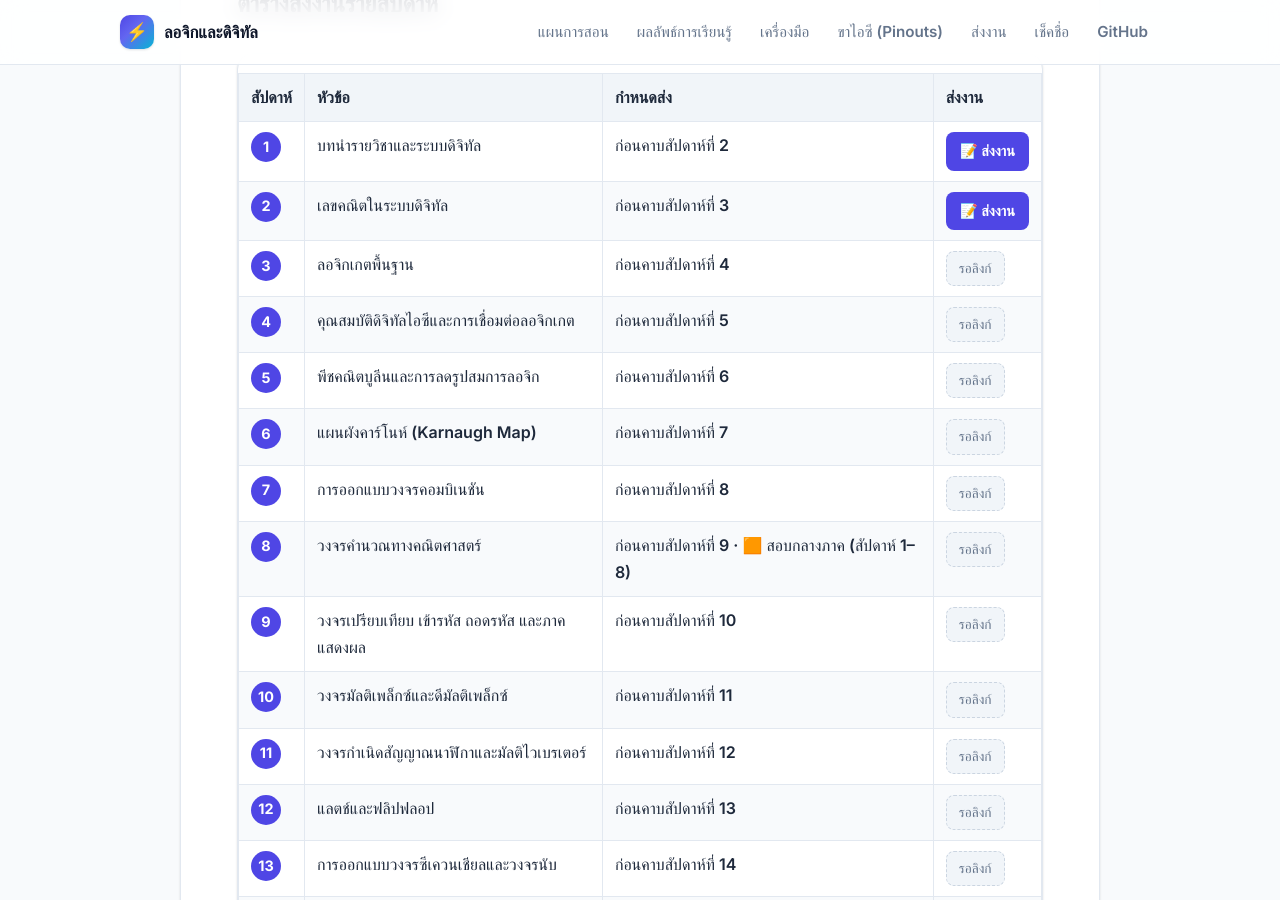
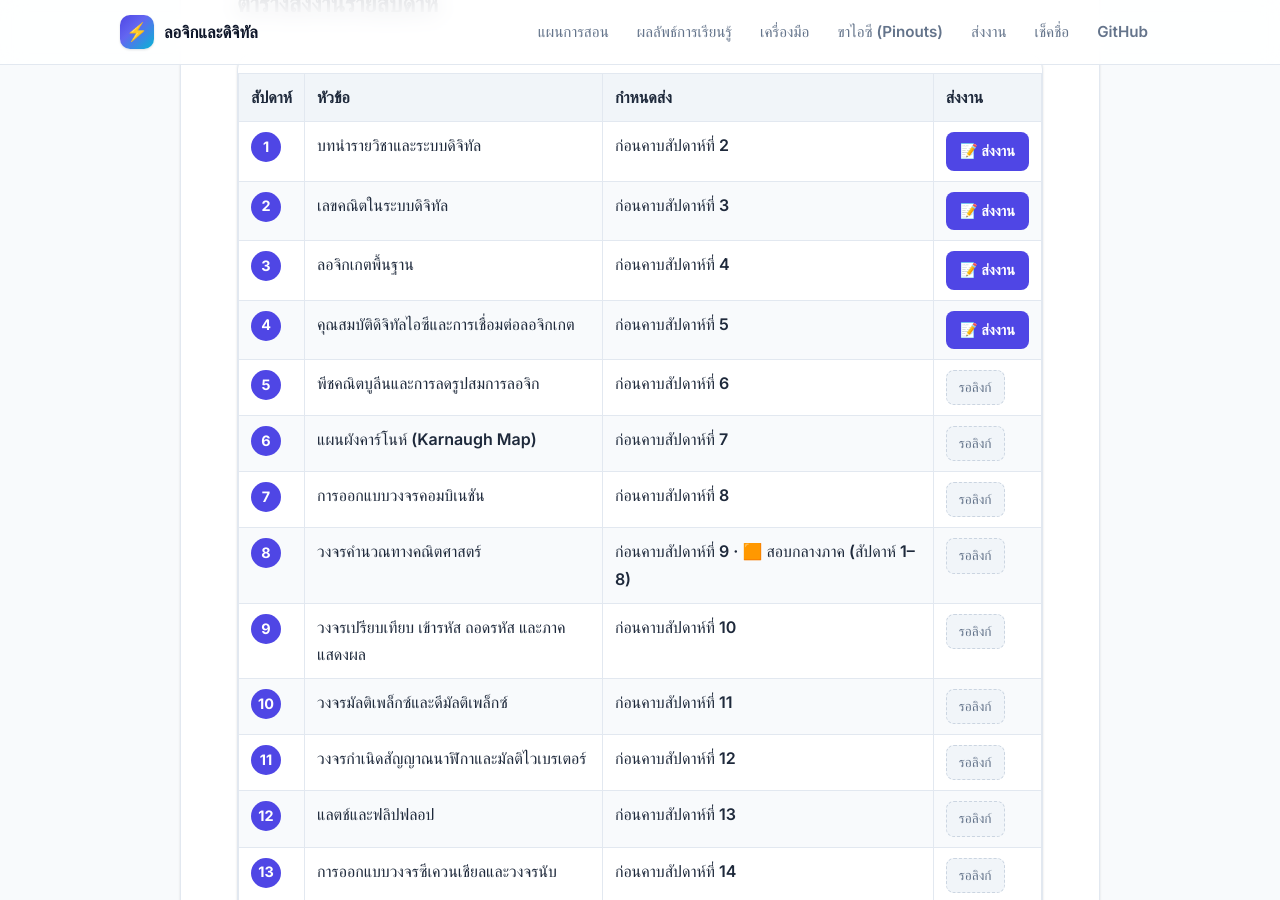
Before and after one commit to alfaXphoori/Digital, a Jekyll site: the page built from submit-work.md, in a window 1280 px wide and 900 px high, scrolled down 476 px. Built offline with Jekyll 4.4.1, drawn with Linux system fonts in a browser that asks for light colours; some web fonts are replaced; part of the change alters nothing that is shown.

```diff
--- a/submit-work.md
+++ b/submit-work.md
@@ -22,12 +22,12 @@ assignments:
     topic: ลอจิกเกตพื้นฐาน
     work: ใบงานที่ 3 — ทดลองลอจิกเกต · ต่อวงจร 7408/7432/7404/7400/7402/7486 · วัดผลด้วย LED และมัลติมิเตอร์
     due: ก่อนคาบสัปดาห์ที่ 4
-    form: "#"
+    form: "https://docs.google.com/forms/d/e/1FAIpQLSc8ovzvzNPip_3X11CoK-LK70z1vCnGNoEnmDD_ghXP4LCSJg/viewform?usp=dialog"
   - n: 4
     topic: คุณสมบัติดิจิทัลไอซีและการเชื่อมต่อลอจิกเกต
     work: ใบงานที่ 4 — คุณสมบัติและการเชื่อมต่อไอซี · วัดระดับแรงดันลอจิก TTL/CMOS · ทดลองผลของโหลด
     due: ก่อนคาบสัปดาห์ที่ 5
-    form: "#"
+    form: "https://docs.google.com/forms/d/e/1FAIpQLSc8ovzvzNPip_3X11CoK-LK70z1vCnGNoEnmDD_ghXP4LCSJg/viewform?usp=dialog"
   - n: 5
     topic: พีชคณิตบูลีนและการลดรูปสมการลอจิก
     work: ใบงานที่ 5 — พิสูจน์และลดรูปสมการ · ต่อวงจรเปรียบเทียบก่อน/หลังลดรูป · ยืนยันผลด้วยตารางความจริง
```
